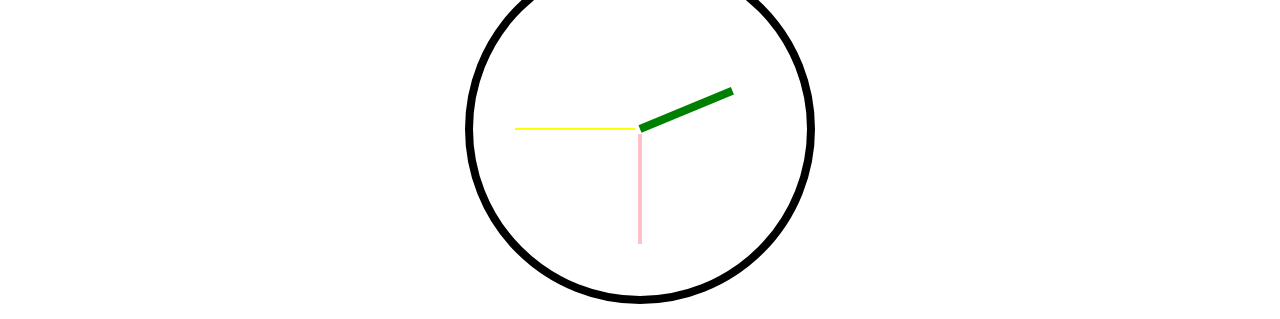
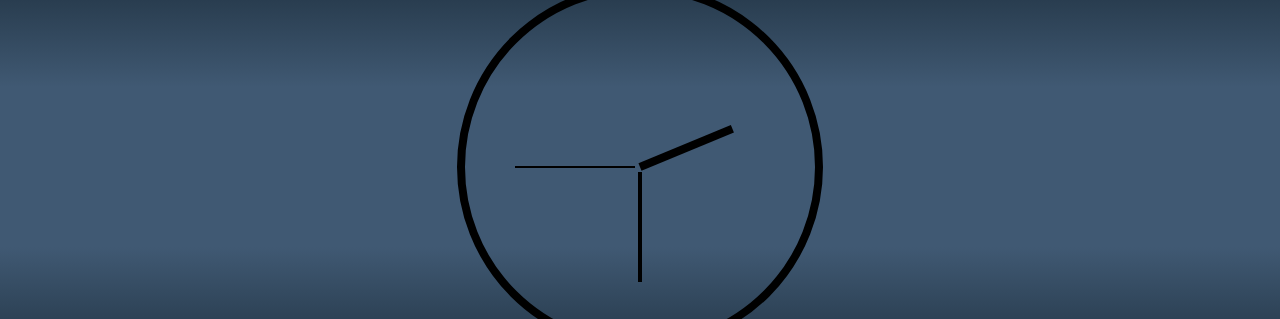
Before and after one commit to Shantyc/Challenge-2, a plain HTML site: page index.html in a window 1280 px wide. Shown: the part 233-552 px from the top of the page. Drawn offline with Linux system fonts and the light colour scheme; a web font is replaced by a local one.

Commit message:
update
TUR KOS

```diff
--- a/clockstyle.css
+++ b/clockstyle.css
@@ -1,8 +1,9 @@
 *{
 	margin: 0;
 	padding: 0;
-	box-sizing: border-box;
+	font-family: 'Syne Mono', monospace;
 }
+
 
 body{
 	display: flex;
@@ -10,7 +11,7 @@ body{
 	align-items: center;
 	flex-direction: column;
 	min-height: 100vh;
-	background: white;
+
 }
 
 .clock{
@@ -21,17 +22,10 @@ body{
 	align-items:center;
 	border: 8px solid black;
 	border-radius: 50%;
+	background: transparent;
 }
 
-.clock::before{
-	content: '';
-	position: absolute;
-	width: 15px;
-	background: blue;
-	z-index: 10000;
-	border-radius: 50%;
 
-}
 
 .hour, .min, .sec{
 	position: absolute;
@@ -63,7 +57,7 @@ body{
 	position: absolute;
 	width: 8px;
 	height: 100px;
-	background: green;
+	background: black;
 }
 
 .mn::before{
@@ -71,7 +65,7 @@ body{
 	position: absolute;
 	width: 4px;
 	height: 110px;
-	background: pink;
+	background: black;
 }
 
 .sc::before{
@@ -79,37 +73,38 @@ body{
 	position: absolute;
 	width: 2px;
 	height: 120px;
-	background: yellow;
+	background: black;
 }
 
-#digitalClock{
+#digitalClock, .datum{
 	display: flex;
-	color: #a01a58;
+	color: black;
 	font-size: 4em;
 	margin-top: 20px;
-	justify-content:center;
-}
+	justify-content: center;
 
-.sunrise{
-	background-image: url('sunrise5-7.jpg');
-}
-
-.daytime{
-	background-image: url('daytime7-17.jpg');
 }
 
 
-.sunset{
-	background-image: url('sunset17-19.jpg');
+body{
+	width: 100%;
+	height: 100%;
 }
 
-.night{
-	background-image: url('night19-5.jpg');
+/* sunrise */
+.purple{
+	background-image: linear-gradient(#ffffff,#f1e1b6, #98dee0, #80bbe7, #3d8ede);
+}
+/* day*/
+.green{
+	background-image: linear-gradient(#e3f1ff, #89bff8, #408ee0, #1b75be);
 }
 
-.sunrise, .daytime, .sunset, .night{
-	width: 100%;
-	height: 100%;
-	background-repeat: no-repeat;
-	background-attachment: fixed;
+/* sunset */
+.yellow{
+	background-image: linear-gradient(#11161b, #58151A, #BA6D09,#3072EB,#1552C6,#0542A8);
 }
+/* night */
+.red{
+	background-image: linear-gradient(#11161b,#162632,#405973,#405973,#162632,#11161b);
+}
--- a/index.html
+++ b/index.html
@@ -3,18 +3,19 @@
 <head>
 	<meta charset="utf-8">
 	<title> Clock </title>
-	<link rel="stylesheet" href="clockstyle.css"
+	<link rel="stylesheet" href="clockstyle.css">
+	<style>
+	@import url('https://fonts.googleapis.com/css2?family=Syne+Mono&display=swap');
+	</style>
 </head>
 
-<body>
+<body class="color" id="color" >
+	<div class="purple" id="purple"></div>
+	<div class="blue" id="blue"></div>
+	<div class="yellow" id="yellow"></div>
+	<div class="red" id="red"></div>
+
 	<div class="datum" id="datumdisplay"></div>
-	<div class="bgswitch" id="bgswitch">
-			<div class="sunrise" id="sunrise"></div>
-			<div class="daytime" id="daytime"></div>
-			<div class="sunset" id="sunset"></div>
-			<div class="night" id="night"></div>
-
-
 
 	<div class="clock">
 		<div class="hour">
@@ -38,6 +39,13 @@
 	</div>
 	</div>
 	<script>
+
+		function addZero(month){
+			if(month < 10){
+				month = '0' + month;
+				return month;
+				}
+			}
 		const hr = document.querySelector("#hr");
 		const mn = document.querySelector("#mn");
 		const sc = document.querySelector("#sc");
@@ -54,14 +62,6 @@
 			mn.style.transform = `rotateZ(${mm}deg)`;
 			sc.style.transform = `rotateZ(${ss}deg)`;
 
-			//DATUM//
-			var date = day.getDate();
-			var month = day.getMonth();
-			var year = day.getFullYear();
-			var datum = date + "-" + month + "-" + year ;
-			document.getElementById("datumdisplay").innertext = datum;
-			document.getElementById("datumdisplay").textContent = datum;
-
 
 			//DIGITAL CLOCK//
 			let hour = document.querySelector("#hour");
@@ -74,54 +74,65 @@
 			let s = new Date().getSeconds();
 			var am = "AM";
 
+			//DATUM//
+			var date = day.getDate();
+			var month = day.getMonth() + 1;
+			var year = day.getFullYear();
+			var datum = date + "-" + month + "-" + year ;
+			document.getElementById("datumdisplay").innertext = datum;
+			document.getElementById("datumdisplay").textContent = datum;
 
 
 			//BACKGROUND//
-			var bgswitch = document.getElementById('bgswitch');
-			var sunrise = document.getElementById('sunrise');
-			var daytime = document.getElementById('daytime');
-			var sunset = document.getElementById('sunset');
-			var night = document.getElementById('night');
 
 
 			switch(true){
 
-			case s >= 0 && s <= 20 :
-			bgswitch.classList.remove('bgswitch');
-			sunrise.classList.add('sunrise');
-			daytime.classList.remove('daytime');
-			sunset.classList.remove('sunset');
-			night.classList.remove('night');
+			// purple = sunrise //
+			// yellow =sunset//
+			//green = day //
+			//red = night //
+
+			case h >= 5 && h <= 7 :
+			color.classList.remove('blue');
+			color.classList.add('purple');
+			color.classList.remove('yellow');
+			color.classList.remove('red');
 			break;
 
-			case s>= 20 && s <= 35 :
-			bgswitch.classList.add('bgswitch');
-			sunrise.classList.remove('sunrise');
-			daytime.classList.add('daytime');
-			sunset.classList.remove('sunset');
-			night.classList.remove('night');
+			case h >= 7 && h <= 17 :
+			color.classList.remove('blue');
+			color.classList.add('green');
+			color.classList.remove('yellow');
+			color.classList.remove('red');
 			break;
 
-			case s>= 35 && s <= 50 :
-			bgswitch.classList.add('bgswitch');
-			sunrise.classList.remove('sunrise');
-			daytime.classList.remove('daytime');
-			sunset.classList.add('sunset');
-			night.classList.remove('night');
+			case h >= 17 && h <= 19:
+			color.classList.remove('blue');
+			color.classList.remove('purple');
+			color.classList.add('yellow');
+			color.classList.remove('red');
 			break;
 
-			case s>= 50 && s <= 59 :
-			bgswitch.classList.add('bgswitch');
-			sunrise.classList.remove('sunrise');
-			daytime.classList.remove('daytime');
-			sunset.classList.remove('sunset');
-			night.classList.add('night');
+			case h >= 19 && h <= 24 :
+			color.classList.remove('blue');
+			color.classList.remove('purple');
+			color.classList.remove('yellow');
+			color.classList.add('red');
 			break;
+
+			case h >= 0 && h <= 5 :
+			color.classList.remove('blue');
+			color.classList.remove('purple');
+			color.classList.remove('yellow');
+			color.classList.add('red');
+			break;
+
 
 			}
 
 
-			if(h => 12){
+			if(h >= 12){
 				var am = "PM"
 				}
 
@@ -130,6 +141,8 @@
 			m = (m < 10) ? "0" + m : m
 			s = (s < 10) ? "0" + s : s
 
+
+
 			hour.innerHTML = h+":";
 			minutes.innerHTML = m+":";
 			seconds.innerHTML = s+"&nbsp";
@@ -137,5 +150,6 @@
 
 		});
 	</script>
+	</div>
 </body>
 </html>
```
